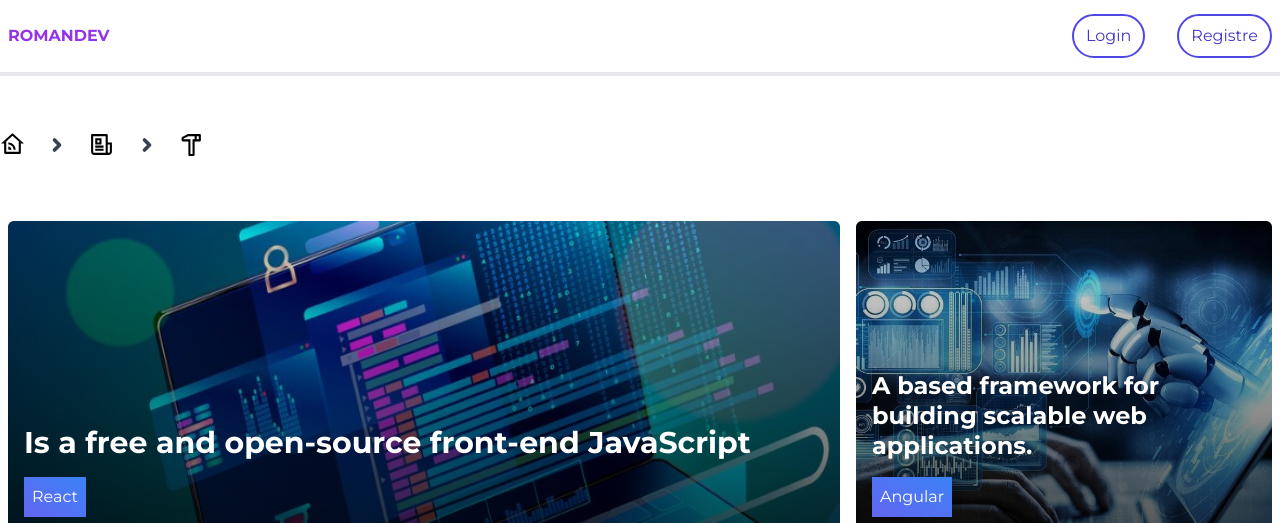
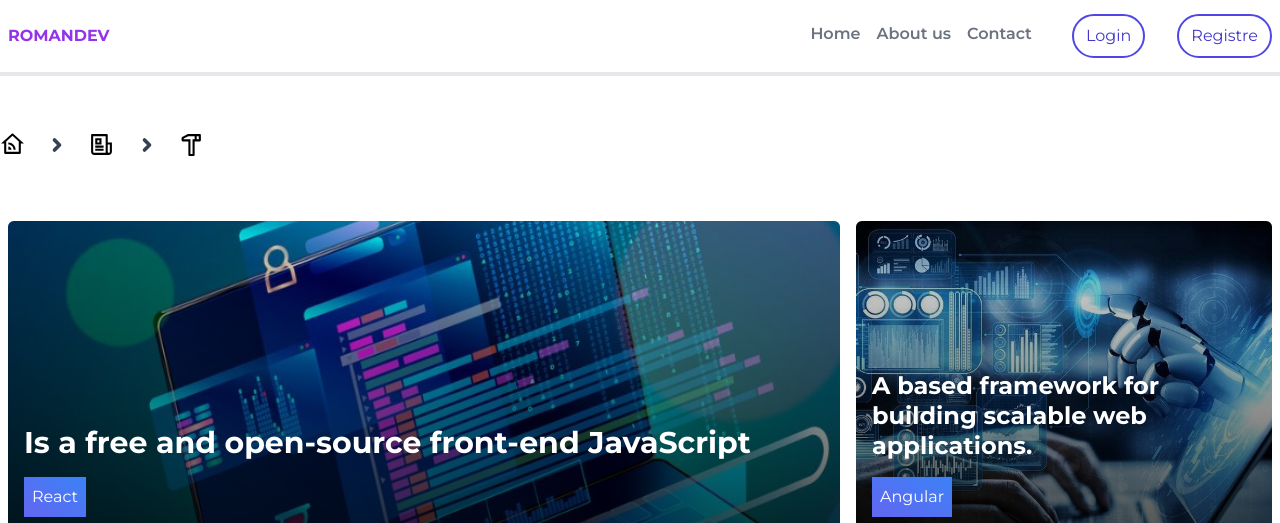
Before and after one commit to romandev06/tailwindcss-project1, a website: page index.html in a window 1280 px wide. Shown: the top 523 px of the page. Drawn offline with Linux system fonts and the light colour scheme.

Commit message:
Add files via upload

```diff
--- a/src/main.css
+++ b/src/main.css
@@ -7,5 +7,5 @@
 @tailwind utilities;
 
 .header-link {
-    @apply text-white inline-block border-b-4 border-transparent hover:border-b-violet-500 py-2 px-2 transition-all duration-300 hover:text-purple-500
+    @apply inline-block border-b-4 border-transparent hover:border-b-violet-500 py-2 px-2 transition-all duration-300 hover:text-purple-500
 }
```
Also changed, not shown: public/styles.css.
